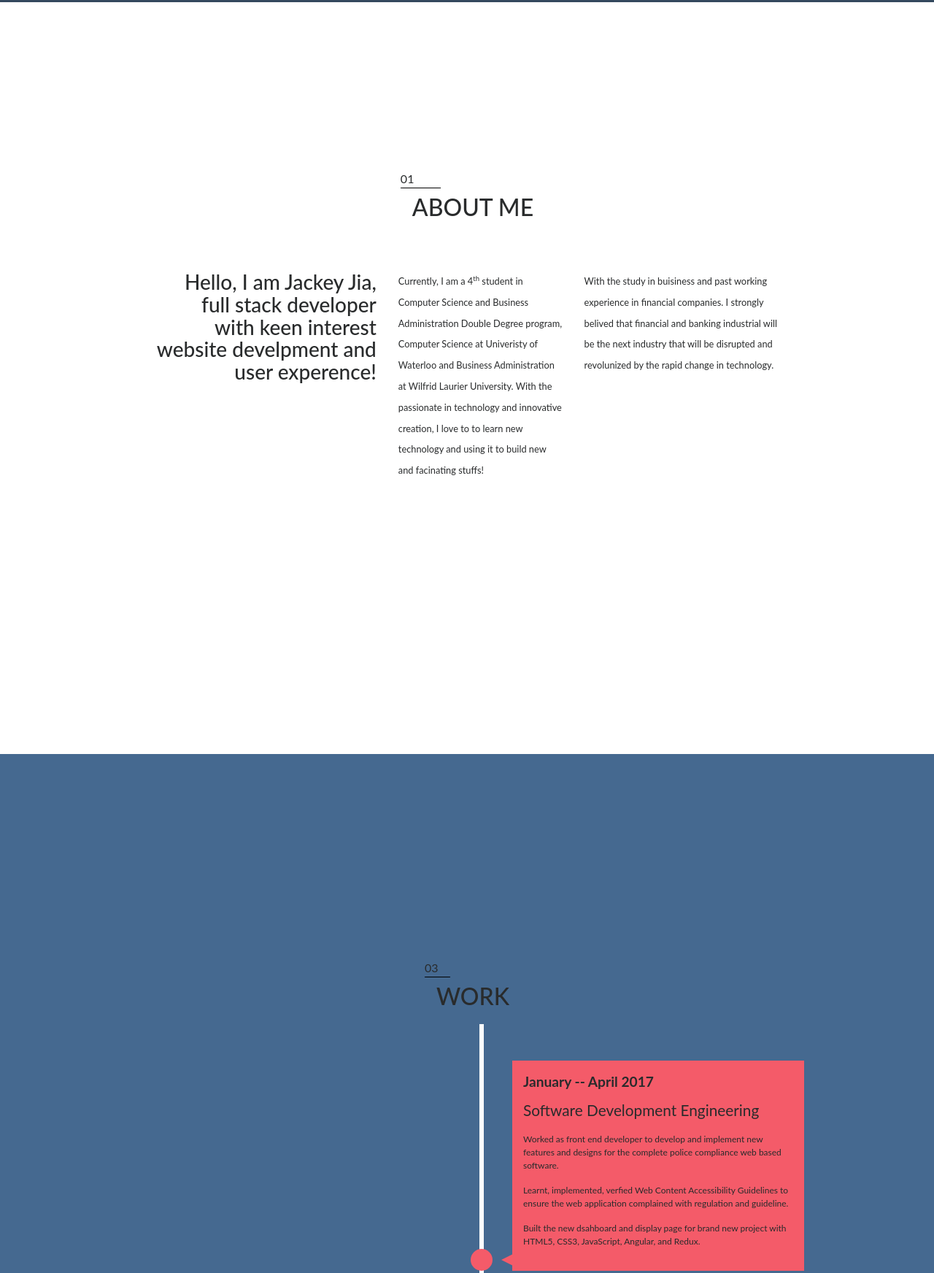
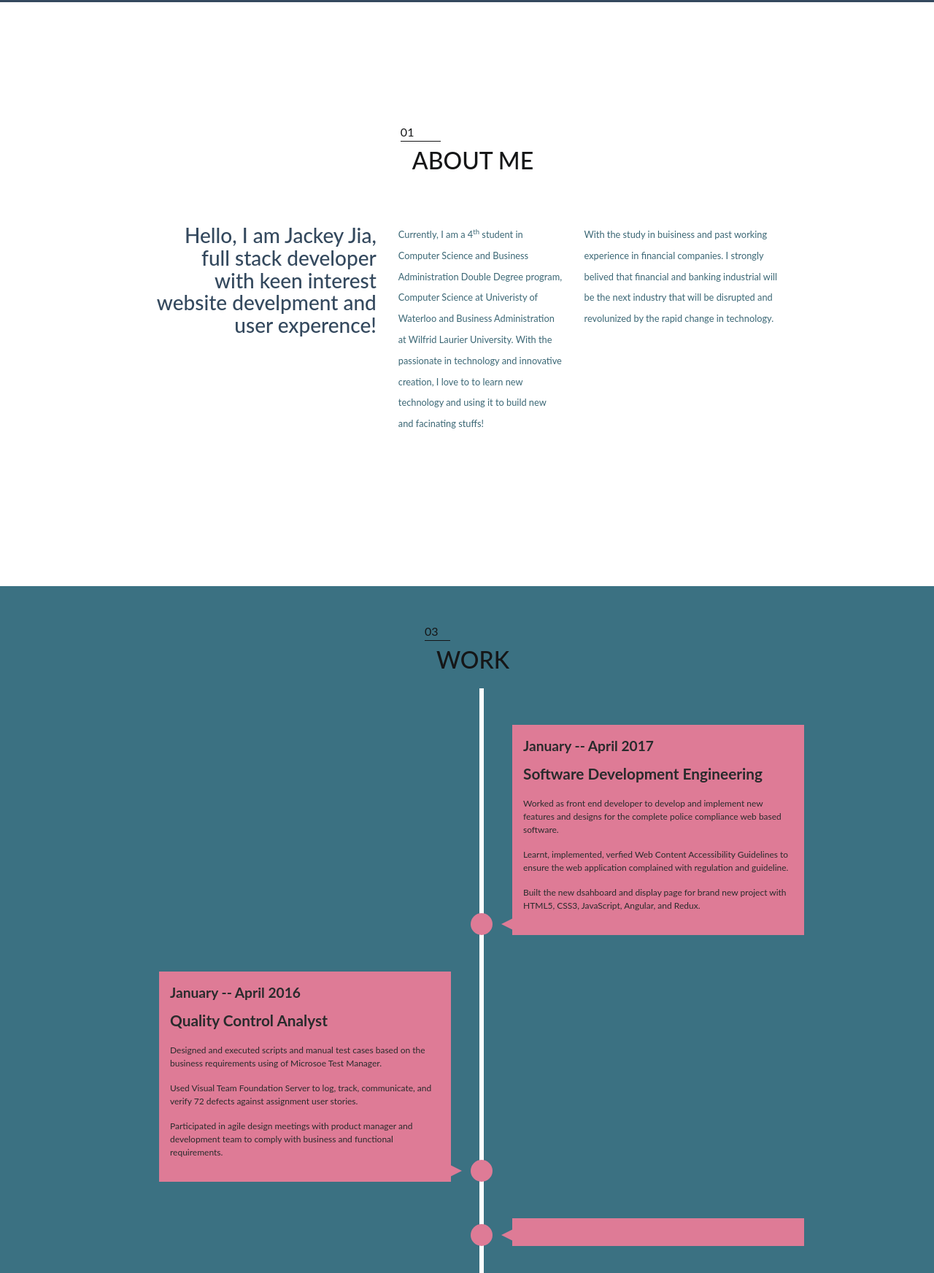
Before and after one commit to jackeyjia/personal-portfolio, a website: page src/index.html in a window 1280 px wide. Shown: the part 797-2541 px from the top of the page at 73% size. Drawn offline with Linux system fonts and the light colour scheme.

Commit message:
update style

```diff
--- a/src/index.html
+++ b/src/index.html
@@ -42,7 +42,7 @@
 
   <!-- About Me Section -->
   <section class="about-me" >
-    <div class="sub-section">
+    <div class="sub-section padding--top">
       <div class="number-section">01</div>
       <h1 class="subtitle mt-2 ml-3">About me</h1>
     </div>
@@ -76,6 +76,7 @@
         </div>
       </section>
 
+      <!-- Timeline Section -->
       <section class="timeline">
         <div class="sub-section">
           <div class="number-section">03</div>
--- a/src/scss/_timeline.scss
+++ b/src/scss/_timeline.scss
@@ -1,6 +1,5 @@
-
 .timeline {
-  background: #456990;
+  background: #3B7182;
   padding: 50px 0;
 }
 
@@ -30,7 +29,7 @@
   bottom: 0;
   width: 400px;
   padding: 15px;
-  background: #F45B69;
+  background: #DE7B96;
 }
 
 .timeline ul li div::before {
@@ -49,7 +48,7 @@
 .timeline ul li:nth-child(odd) div::before {
   left: -15px;
   border-width: 8px 16px 8px 0;
-  border-color: transparent #F45B69 transparent transparent;
+  border-color: transparent #DE7B96 transparent transparent;
 }
 
 .timeline ul li:nth-child(even) div {
@@ -59,7 +58,7 @@
 .timeline ul li:nth-child(even) div::before {
   right: -15px;
   border-width: 8px 0 8px 16px;
-  border-color: transparent transparent transparent #F45B69;
+  border-color: transparent transparent transparent #DE7B96;
 }
 
 time {
@@ -75,7 +74,7 @@ time {
  }
 
  .timeline ul li.in-view::after {
-   background: #F45B69;
+   background: #DE7B96;
  }
 
  .timeline ul li div {
@@ -122,12 +121,13 @@ time {
   .timeline ul li:nth-child(even) div::before {
     left: -15px;
     border-width: 8px 16px 8px 0;
-    border-color: transparent #F45B69 transparent transparent;
+    border-color: transparent #DE7B96 transparent transparent;
   }
 }
 
 .job__title {
   font-size: 1.3rem;
+  font-weight: bold;
 }
 
 .job__detail {
--- a/src/scss/style.scss
+++ b/src/scss/style.scss
@@ -1,5 +1,7 @@
 @import "timeline";
 @import "welcome";
+
+$blue__primary: #34495e;
 
 body {
   width: 100%;
@@ -8,7 +10,7 @@ body {
 }
 
 .welcome {
-  background-color: #34495e;
+  background-color: $blue__primary;
   height: 100vh;
 
 
@@ -40,22 +42,26 @@ body {
   // }
 }
 
+.sub-section {
+  display: table;
+  margin: 0 auto;
+  color: #151617;
+}
+
 .about-me {
 height: 100vh;
 }
 
+.padding--top {
+  padding-top: 13%;
+}
 
-.sub-section {
-  display: table;
-  margin: 0 auto;
-  margin-top: 18%;
-}
 
 .number-section::after {
   content: "";
   display: block;
   width: 30%;
-  border-bottom: 1.5px solid black;
+  border-bottom: 1.5px solid #151617;
 }
 
 .subtitle {
@@ -65,13 +71,16 @@ height: 100vh;
 .introuction {
   margin-top: 6vh;
 }
+
 .introuction__summary {
   text-align: right;
+  color: $blue__primary;
 }
 
 .introuction__detail {
   font-size: 0.8rem;
   line-height: 1.8rem;
+  color: #3B6775;
 }
 
 
```
Also changed, not shown: src/css/style.css.
